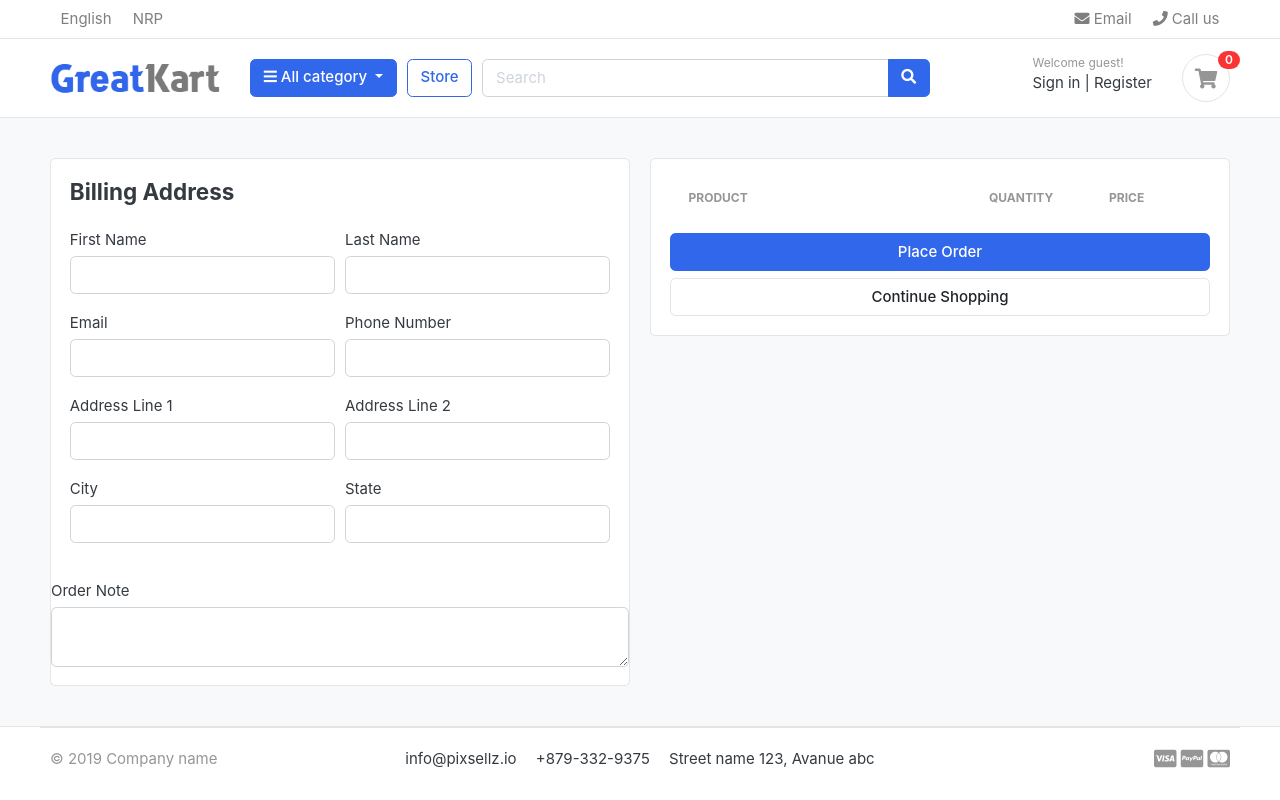
After one commit to sudarshan-uprety/Ecommerce-Django, a Django app: page /cart/checkout/ in a window 1280 px wide. The commit adds this page. Run offline with Django 4.2, Linux system fonts and the light colour scheme; data comes from the database, SQL or seed files in the repository; both versions use the stored data as it was after the commit; lists and menus that the app fills with data are empty; some libraries are stand-ins or nearby versions; some web fonts are replaced.

Commit message:
making checkout functionality

```diff
--- a/carts/urls.py
+++ b/carts/urls.py
@@ -1,9 +1,12 @@
 from django.urls import path
 from .import views
 
-urlpatterns=[
-    path('',views.cart,name='cart'),
-    path('add_cart/<int:product_id>/',views.add_cart,name='add_cart'),
-    path('remove_cart/<int:product_id>/<int:cart_item_id>/',views.remove_cart,name='remove_cart'),
-    path('remove_cart_item/<int:product_id>/<int:cart_item_id>/',views.remove_cart_item,name='remove_cart_item'),
+urlpatterns = [
+    path('', views.cart, name='cart'),
+    path('add_cart/<int:product_id>/', views.add_cart, name='add_cart'),
+    path('remove_cart/<int:product_id>/<int:cart_item_id>/',
+         views.remove_cart, name='remove_cart'),
+    path('remove_cart_item/<int:product_id>/<int:cart_item_id>/',
+         views.remove_cart_item, name='remove_cart_item'),
+    path('checkout/', views.checkout, name='checkout')
 ]
--- a/carts/views.py
+++ b/carts/views.py
@@ -1,71 +1,76 @@
-from django.shortcuts import render,redirect,get_object_or_404
-from store.models import Product,Variation
+from django.shortcuts import render, redirect, get_object_or_404
+from store.models import Product, Variation
 from django.http import HttpResponse
-from .models import Cart,CartItem
+from .models import Cart, CartItem
 from django.core.exceptions import ObjectDoesNotExist
 # Create your views here.
 
-def _cart_id(request): #this function will get the cart id and will use that cart id in add_cart function
-    cart=request.session.session_key
+
+def _cart_id(request):  # this function will get the cart id and will use that cart id in add_cart function
+    cart = request.session.session_key
     if not cart:
-        cart=request.session.create()
+        cart = request.session.create()
     return cart
 
 
-def add_cart(request,product_id): #this function is when we click add to cart then this should run
-    product=Product.objects.get(id=product_id) #this  will get the product
-    product_variation=[]
-    if request.method=='POST':
+def add_cart(request, product_id):  # this function is when we click add to cart then this should run
+    product = Product.objects.get(id=product_id)  # this  will get the product
+    product_variation = []
+    if request.method == 'POST':
         for item in request.POST:
-            key=item
-            value=request.POST[key]
+            key = item
+            value = request.POST[key]
 
             try:
-                variation=Variation.objects.get(product=product, variation_category__iexact=key,variation_value__iexact=value)
+                variation = Variation.objects.get(
+                    product=product, variation_category__iexact=key, variation_value__iexact=value)
                 product_variation.append(variation)
 
             except:
                 pass
 
     try:
-        cart=Cart.objects.get(cart_id=_cart_id(request)) #get the cart using the cart_id present in the session
+        # get the cart using the cart_id present in the session
+        cart = Cart.objects.get(cart_id=_cart_id(request))
     except Cart.DoesNotExist:
-        cart=Cart.objects.create(cart_id=_cart_id(request))
+        cart = Cart.objects.create(cart_id=_cart_id(request))
     cart.save()
 
-    is_cart_item_exist=CartItem.objects.filter(product=product,cart=cart).exists()
+    is_cart_item_exist = CartItem.objects.filter(
+        product=product, cart=cart).exists()
     if is_cart_item_exist:
-        cart_item=CartItem.objects.filter(product=product,cart=cart)
+        cart_item = CartItem.objects.filter(product=product, cart=cart)
         # existing_variations -> database
         # current_variations -> product_variations
         # item_id -> database
-        ex_var_list=[]
-        id=[]
+        ex_var_list = []
+        id = []
         for item in cart_item:
-            existing_variations=item.variations.all()
+            existing_variations = item.variations.all()
             ex_var_list.append(list(existing_variations))
             id.append(item.id)
 
         print(ex_var_list)
 
-        if product_variation in ex_var_list: #this check if the same item has been added twice or not
-            #increase the cart item quantity
-            index=ex_var_list.index(product_variation)
-            item_id=id[index]
-            item=CartItem.objects.get(product=product,id=item_id)
-            item.quantity+=1
+        if product_variation in ex_var_list:  # this check if the same item has been added twice or not
+            # increase the cart item quantity
+            index = ex_var_list.index(product_variation)
+            item_id = id[index]
+            item = CartItem.objects.get(product=product, id=item_id)
+            item.quantity += 1
             item.save()
 
         else:
-            #create a new cart_item
-            item=CartItem.objects.create(product=product,quantity=1,cart=cart)
+            # create a new cart_item
+            item = CartItem.objects.create(
+                product=product, quantity=1, cart=cart)
 #            item(product=product,quantity=1,cart=cart)
             if len(product_variation) > 0:
                 item.variations.clear()
                 item.variations.add(*product_variation)
             item.save()
     else:
-        cart_item=CartItem.objects.create(
+        cart_item = CartItem.objects.create(
             product=product,
             quantity=1,
             cart=cart,
@@ -76,13 +81,15 @@ def add_cart(request,product_id): #this function is when we click add to cart th
         cart_item.save()
     return redirect('cart')
 
-def remove_cart(request,product_id,cart_item_id):
-    cart=Cart.objects.get(cart_id=_cart_id(request))
-    product=get_object_or_404(Product,id=product_id)
+
+def remove_cart(request, product_id, cart_item_id):
+    cart = Cart.objects.get(cart_id=_cart_id(request))
+    product = get_object_or_404(Product, id=product_id)
     try:
-        cart_item=CartItem.objects.get(product=product,cart=cart,id=cart_item_id)
-        if cart_item.quantity>1:
-            cart_item.quantity-=1
+        cart_item = CartItem.objects.get(
+            product=product, cart=cart, id=cart_item_id)
+        if cart_item.quantity > 1:
+            cart_item.quantity -= 1
             cart_item.save()
         else:
             cart_item.delete()
@@ -90,33 +97,61 @@ def remove_cart(request,product_id,cart_item_id):
         pass
     return redirect('cart')
 
-def remove_cart_item(request,product_id,cart_item_id):
-    cart=Cart.objects.get(cart_id=_cart_id(request))
-    product=get_object_or_404(Product,id=product_id)
-    cart_item=CartItem.objects.get(product=product,cart=cart, id=cart_item_id)
+
+def remove_cart_item(request, product_id, cart_item_id):
+    cart = Cart.objects.get(cart_id=_cart_id(request))
+    product = get_object_or_404(Product, id=product_id)
+    cart_item = CartItem.objects.get(
+        product=product, cart=cart, id=cart_item_id)
     cart_item.delete()
     return redirect('cart')
 
 
-def cart(request,total=0,quantity=0,cart_items=None):
+def cart(request, total=0, quantity=0, cart_items=None):
     try:
-        tax=0
-        grand_total=0
-        cart=Cart.objects.get(cart_id=_cart_id(request))
-        cart_items=CartItem.objects.filter(cart=cart,is_active=True)
+        tax = 0
+        grand_total = 0
+        cart = Cart.objects.get(cart_id=_cart_id(request))
+        cart_items = CartItem.objects.filter(cart=cart, is_active=True)
         for cart_item in cart_items:
-            total+=(cart_item.product.price*cart_item.quantity)
-            quantity+=cart_item.quantity
-        tax=(0*total)/100 #Tax 0 because in Nepal we do not include the tax as it will have been already included in the product
-        grand_total=total+tax
+            total += (cart_item.product.price*cart_item.quantity)
+            quantity += cart_item.quantity
+        # Tax 0 because in Nepal we do not include the tax as it will have been already included in the product
+        tax = (0*total)/100
+        grand_total = total+tax
 
     except ObjectDoesNotExist:
-        pass #just ignoring
-    context={
-        'total':total,
-        'quantity':quantity,
-        'cart_items':cart_items,
-        'tax':tax,
-        'grand_total':grand_total,
+        pass  # just ignoring
+    context = {
+        'total': total,
+        'quantity': quantity,
+        'cart_items': cart_items,
+        'tax': tax,
+        'grand_total': grand_total,
     }
-    return render(request,'store/cart.html',context)
+    return render(request, 'store/cart.html', context)
+
+
+def checkout(request, total=0, quantity=0, cart_items=None):
+    try:
+        tax = 0
+        grand_total = 0
+        cart = Cart.objects.get(cart_id=_cart_id(request))
+        cart_items = CartItem.objects.filter(cart=cart, is_active=True)
+        for cart_item in cart_items:
+            total += (cart_item.product.price*cart_item.quantity)
+            quantity += cart_item.quantity
+        # Tax 0 because in Nepal we do not include the tax as it will have been already included in the product
+        tax = (0*total)/100
+        grand_total = total+tax
+
+    except ObjectDoesNotExist:
+        pass  # just ignoring
+    context = {
+        'total': total,
+        'quantity': quantity,
+        'cart_items': cart_items,
+        'tax': tax,
+        'grand_total': grand_total,
+    }
+    return render(request, 'store/checkout.html',context)
--- a/templates/store/cart.html
+++ b/templates/store/cart.html
@@ -105,7 +105,7 @@
                 <p class="text-center mb-3">
                     <img src="{%static './images/misc/payments.png'%}" height="26">
                 </p>
-                <a href="./place-order.html" class="btn btn-primary btn-block"> Checkout </a>
+                <a href="{%url 'checkout'%}" class="btn btn-primary btn-block"> Checkout </a>
                 <a href="{%url 'store'%}" class="btn btn-light btn-block">Continue Shopping</a>
             </div> <!-- card-body.// -->
             </div> <!-- card.// -->
--- /dev/null
+++ b/templates/store/checkout.html
@@ -0,0 +1,146 @@
+{% extends 'base.html'%}
+
+{%load static%}
+
+{%block content%}
+
+<section class="section-content padding-y bg">
+    <div class="container">
+
+    <!-- ============================ COMPONENT 1 ================================= -->
+
+
+    <div class="row">
+        <aside class="col-lg-6">
+    <div class="card">
+        <div class="card-body">
+            <h4 class="card-title mb-4">Billing Address</h4>
+            <form action="">
+                <div class="form-row">
+                    <div class="col form-group">
+                        <label for="">First Name</label>
+                        <input type="text" name="first_name" class="form-control" required>
+                    </div>
+
+                    <div class="col form-group">
+                        <label for="">Last Name</label>
+                        <input type="text" name="last_name" class="form-control" required>
+                    </div>
+
+                </div>
+
+                <div class="form-row">
+                    <div class="col form-group">
+                        <label for="">Email</label>
+                        <input type="email" name="email" class="form-control" required>
+                    </div>
+
+                    <div class="col form-group">
+                        <label for="">Phone Number</label>
+                        <input type="text" name="phone" class="form-control" required>
+                    </div>
+
+                </div>
+
+                <div class="form-row">
+                    <div class="col form-group">
+                        <label for="">Address Line 1</label>
+                        <input type="text" name="address_line_1" class="form-control" required>
+                    </div>
+
+                    <div class="col form-group">
+                        <label for="">Address Line 2</label>
+                        <input type="text" name="address_line_2" class="form-control">
+                    </div>
+
+                </div>
+
+                <div class="form-row">
+                    <div class="col form-group">
+                        <label for="">City</label>
+                        <input type="text" name="city" class="form-control" required>
+                    </div>
+
+                    <div class="col form-group">
+                        <label for="">State</label>
+                        <input type="text" name="state" class="form-control" required>
+                    </div>
+
+                </div>
+            </div>
+
+                <div class="form-row">
+                    <div class="col form-group">
+                        <label for="">Order Note</label>
+                        <textarea name="order_note" rows="2" class="form-control"></textarea>
+                    </div>
+
+
+            </form>
+        </div>
+
+    </div> <!-- card.// -->
+
+        </aside> <!-- col.// -->
+        <aside class="col-lg-6">
+
+            <div class="card">
+            <div class="card-body">
+
+                <table class="table table-borderless table-shopping-cart">
+                    <thead class="text-muted">
+                    <tr class="small text-uppercase">
+                      <th scope="col">Product</th>
+                      <th scope="col" width="120">Quantity</th>
+                      <th scope="col" width="120">Price</th>                    </tr>
+                    </thead>
+                    <tbody>
+                    {%for cart_item in cart_items%}
+                    <tr>
+                        <td>
+                            <figure class="itemside align-items-center">
+                                <div class="aside"><img src="{{ cart_item.product.images.url }}" class="img-sm"></div>
+                                <figcaption class="info">
+                                    <a href="{{cart_item.product.get_url}}" class="title text-dark">{{cart_item.product.product_name}}</a>
+                                    <p class="text-muted small">
+                                        {% if cart_item.variations.all %}
+                                        {% for item in cart_item.variations.all %}
+                                            {{ item.variation_category | capfirst }} :
+                                            {{ item.variation_value | capfirst}}<br>
+                                        {% endfor %}
+                                    {% endif %}
+                                    </p>
+                                </figcaption>
+                            </figure>
+                        </td>
+                        <td>
+
+                            <label for="">{{cart_item.quantity}}</label>
+
+                        </td>
+                        <td>
+                            <div class="price-wrap">
+                                <var class="price">NRP {{cart_item.sub_total}}</var>
+                                <small class="text-muted">NRP {{cart_item.product.price}} each</small>
+                            </div> <!-- price-wrap .// -->
+                        </td>
+                    </tr>
+                    {%endfor%}
+                    </tbody>
+                    </table>
+
+
+                <a href="./place-order.html" class="btn btn-primary btn-block"> Place Order </a>
+                <a href="{%url 'store'%}" class="btn btn-light btn-block">Continue Shopping</a>
+            </div> <!-- card-body.// -->
+            </div> <!-- card.// -->
+
+    </aside> <!-- col.// -->
+
+
+    </div> <!-- row.// -->
+    <!-- ============================ COMPONENT 1 END .// ================================= -->
+    </div> <!-- container .//  -->
+    </section>
+
+{%endblock%}
```
Also changed, not shown: db.sqlite3.
